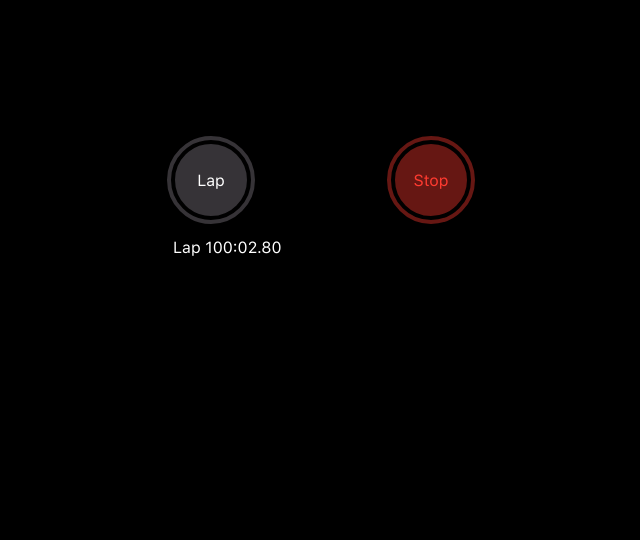
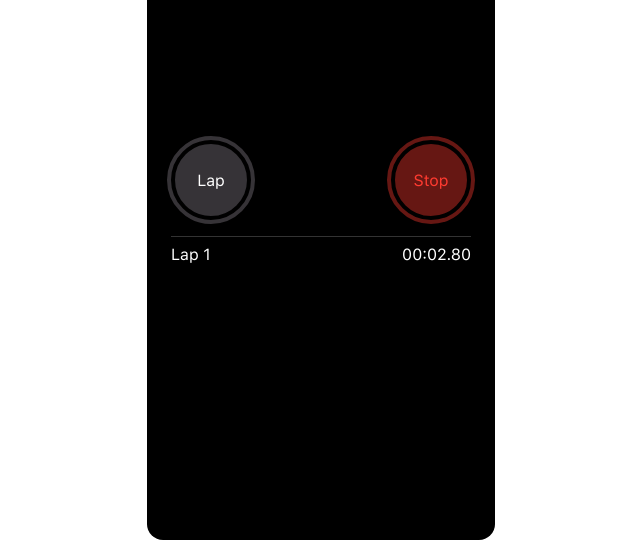
Before and after one commit to EdAdaptive/vanilla-stopwatch, a plain HTML site: page index.html in a window 1280 px wide. Both pictures are taken after a click on the button "Start". Shown: the part 260-800 px from the top of the page, without its empty margins (319-959 px from the left). Drawn offline with Linux system fonts and the light colour scheme.

Commit message:
feat: Add scrolling to the lap history

```diff
--- a/index.html
+++ b/index.html
@@ -19,7 +19,7 @@
             Start
           </button>
         </section>
-        <table class="laps-container"></table>
+        <section class="laps-container"></section>
       </div>
     </div>
     <script src="index.js"></script>
--- a/main.css
+++ b/main.css
@@ -40,9 +40,6 @@ h2 {
 }
 
 body {
-  background-color: var(--system-black);
-  color: var(--system-white);
-  font-family: "SF Pro", Arial;
   display: flex;
   justify-content: center;
   height: 100vh;
@@ -52,12 +49,17 @@ body {
 .stopwatch-container {
   display: flex;
   flex-direction: column;
+  background-color: var(--system-black);
+  color: var(--system-white);
+  font-family: "SF Pro", Arial;
   width: 100%;
   max-width: 300px;
   padding: 0 1.5rem;
+  border-radius: 1rem;
+  overflow: hidden;
 }
 
-.stopwatch-container div {
+.stopwatch-container > div {
   height: 50%;
 }
 
@@ -86,16 +88,17 @@ body {
 }
 
 .laps-container {
-  width: 100%;
+  overflow-y: scroll;
+  height: 13rem;
 }
 
-tr {
+.laps-container > div {
   display: flex;
   justify-content: space-between;
   border-top: 1px solid rgba(255, 255, 255, 0.2);
 }
 
-td {
+.laps-container > div > span {
   display: block;
   text-align: left;
   padding: 0.5rem 0;
```
